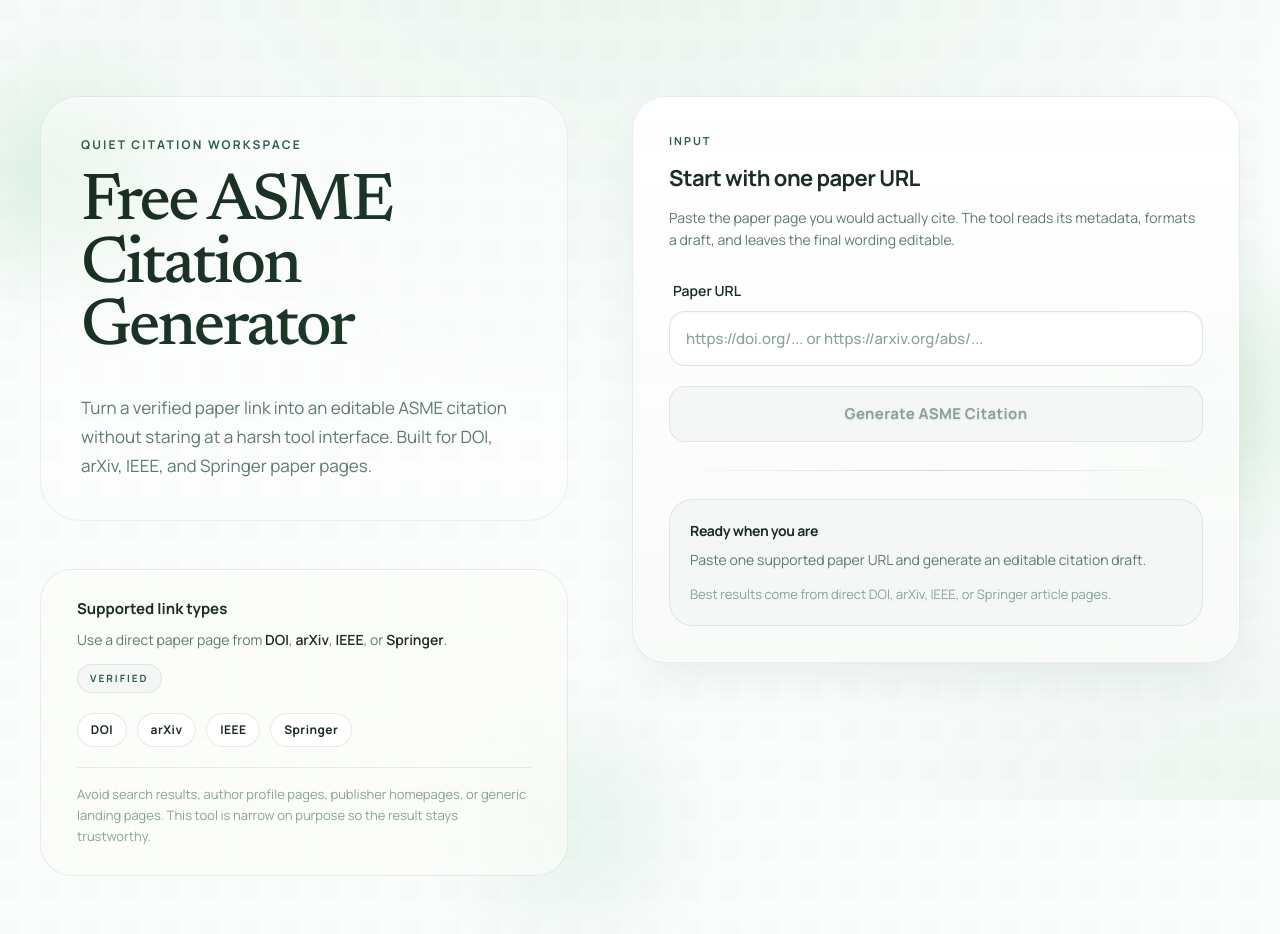
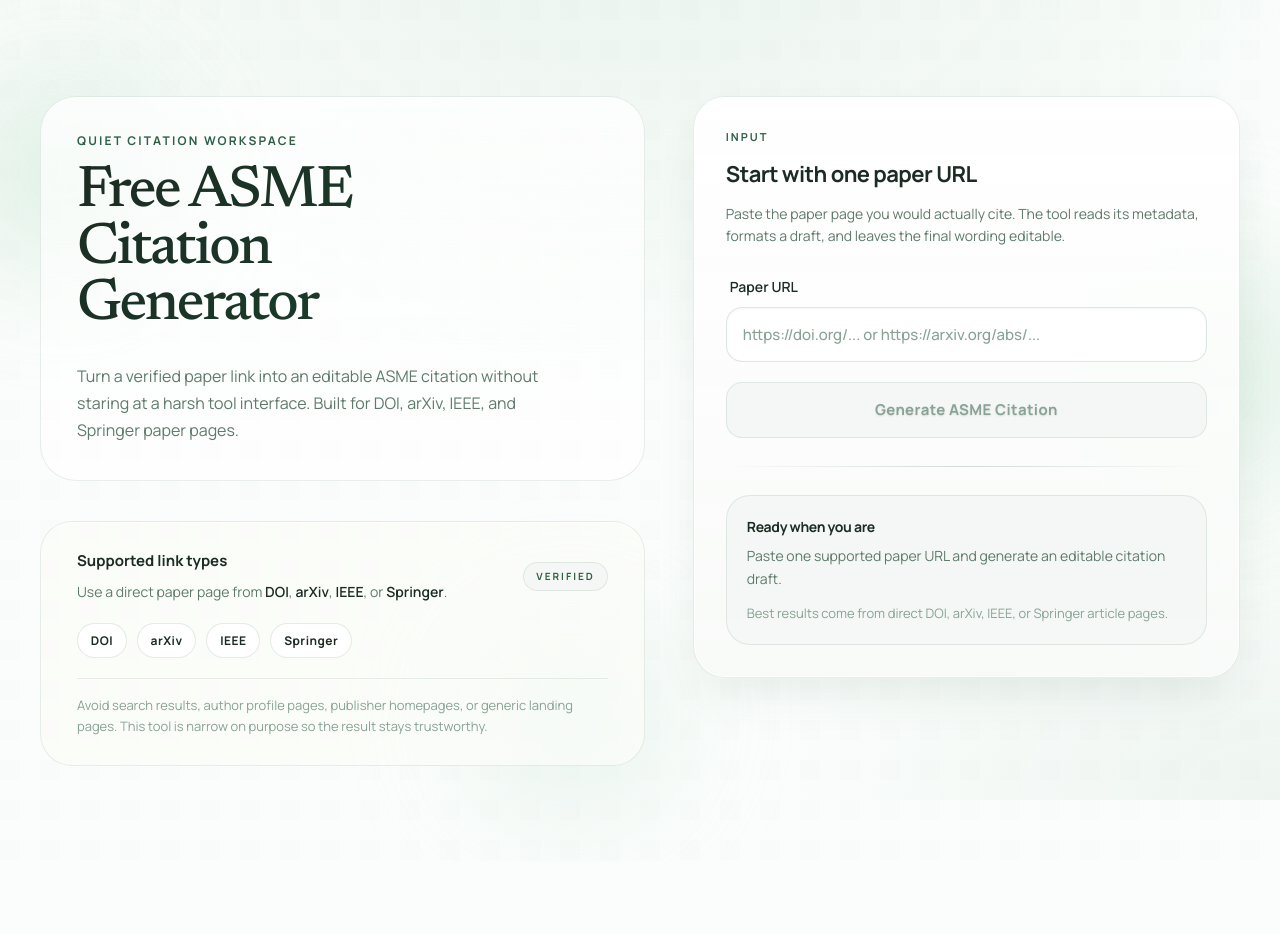
Before and after one commit to DarkstarGlow/asme-citation, a Next.js app: page / in a window 1280 px wide. Shown: the top 934 px of the page. After the commit the page ends 862 px from the top, so only its background shows below. Built offline with nearby package versions, Linux system fonts and the light colour scheme.

Commit message:
页面布局的问题

```diff
--- a/app/globals.css
+++ b/app/globals.css
@@ -78,8 +78,8 @@ body::before {
 .mist-orb {
   position: absolute;
   border-radius: 9999px;
-  filter: blur(40px);
-  opacity: 0.6;
+  filter: blur(56px);
+  opacity: 0.38;
   pointer-events: none;
   animation: pulse-slow 8s ease-in-out infinite alternate;
 }
@@ -108,10 +108,9 @@ body::before {
 }
 
 .hero-shell {
-  background:
-    linear-gradient(180deg, rgba(255, 255, 255, 0.54), rgba(255, 255, 255, 0.18));
-  border: 1px solid rgba(43, 89, 63, 0.08);
-  box-shadow: inset 0 1px 0 rgba(255, 255, 255, 0.75);
+  background: linear-gradient(180deg, rgba(255, 255, 255, 0.78), rgba(255, 255, 255, 0.42));
+  border: 1px solid rgba(43, 89, 63, 0.1);
+  box-shadow: inset 0 1px 0 rgba(255, 255, 255, 0.82);
 }
 
 .support-band {
--- a/app/page.tsx
+++ b/app/page.tsx
@@ -71,17 +71,17 @@ export default function Home() {
         <div className="mist-orb mist-orb-3 bottom-0 left-1/3 h-72 w-72" />
       </div>
 
-      <div className="mx-auto flex w-full max-w-[96rem] items-start justify-center py-6 sm:py-10 md:py-12 lg:py-14 xl:py-16 2xl:py-20">
-        <section className="animate-slide-up grid w-full items-start gap-10 lg:grid-cols-[minmax(0,1fr)_minmax(22rem,36rem)] lg:gap-12 xl:grid-cols-[minmax(0,1.08fr)_minmax(26rem,38rem)] xl:gap-16 2xl:grid-cols-[minmax(0,1.16fr)_minmax(28rem,40rem)]">
-          <div className="flex min-w-0 flex-col gap-10 xl:gap-12">
-            <header className="hero-shell space-y-8 rounded-[2.5rem] px-6 py-7 sm:px-8 sm:py-9 xl:px-10 xl:py-10">
-              <div className="space-y-5">
+      <div className="mx-auto w-full max-w-[82rem] py-6 sm:py-10 md:py-12 lg:py-14 xl:py-16">
+        <section className="animate-slide-up grid w-full items-start gap-8 lg:grid-cols-[minmax(0,1.05fr)_minmax(0,0.95fr)] lg:gap-10 xl:gap-12">
+          <div className="flex min-w-0 flex-col gap-8 xl:gap-10">
+            <header className="hero-shell space-y-7 rounded-[2.25rem] px-6 py-7 sm:px-8 sm:py-8 xl:px-9 xl:py-9">
+              <div className="space-y-4">
                 <p className="eyebrow text-xs">Quiet citation workspace</p>
-                <h1 className="editorial-title max-w-[12ch] text-[clamp(3rem,5.2vw,6.2rem)] font-medium leading-[0.94]">
+                <h1 className="editorial-title max-w-[11ch] text-[clamp(2.6rem,4.6vw,5rem)] font-medium leading-[0.96]">
                   Free ASME Citation Generator
                 </h1>
               </div>
-              <p className="max-w-[34rem] text-[16px] leading-[1.72] text-[var(--text-muted)] sm:text-[17px] xl:max-w-[38rem]">
+              <p className="max-w-[30rem] text-[15px] leading-[1.7] text-[var(--text-muted)] sm:text-[16px]">
                 Turn a verified paper link into an editable ASME citation without
                 staring at a harsh tool interface. Built for DOI, arXiv, IEEE, and
                 Springer paper pages.
@@ -119,8 +119,8 @@ export default function Home() {
             </div>
           </div>
 
-          <aside className="lg:sticky lg:top-8 xl:top-10">
-            <div className="workbench-panel rounded-[2.1rem] p-6 sm:p-8 xl:p-9">
+          <aside className="min-w-0 lg:sticky lg:top-8 xl:top-10">
+            <div className="workbench-panel w-full rounded-[2rem] p-6 sm:p-7 xl:p-8">
               <div className="space-y-7">
                 <div className="space-y-3">
                   <p className="eyebrow text-[11px]">Input</p>
```
